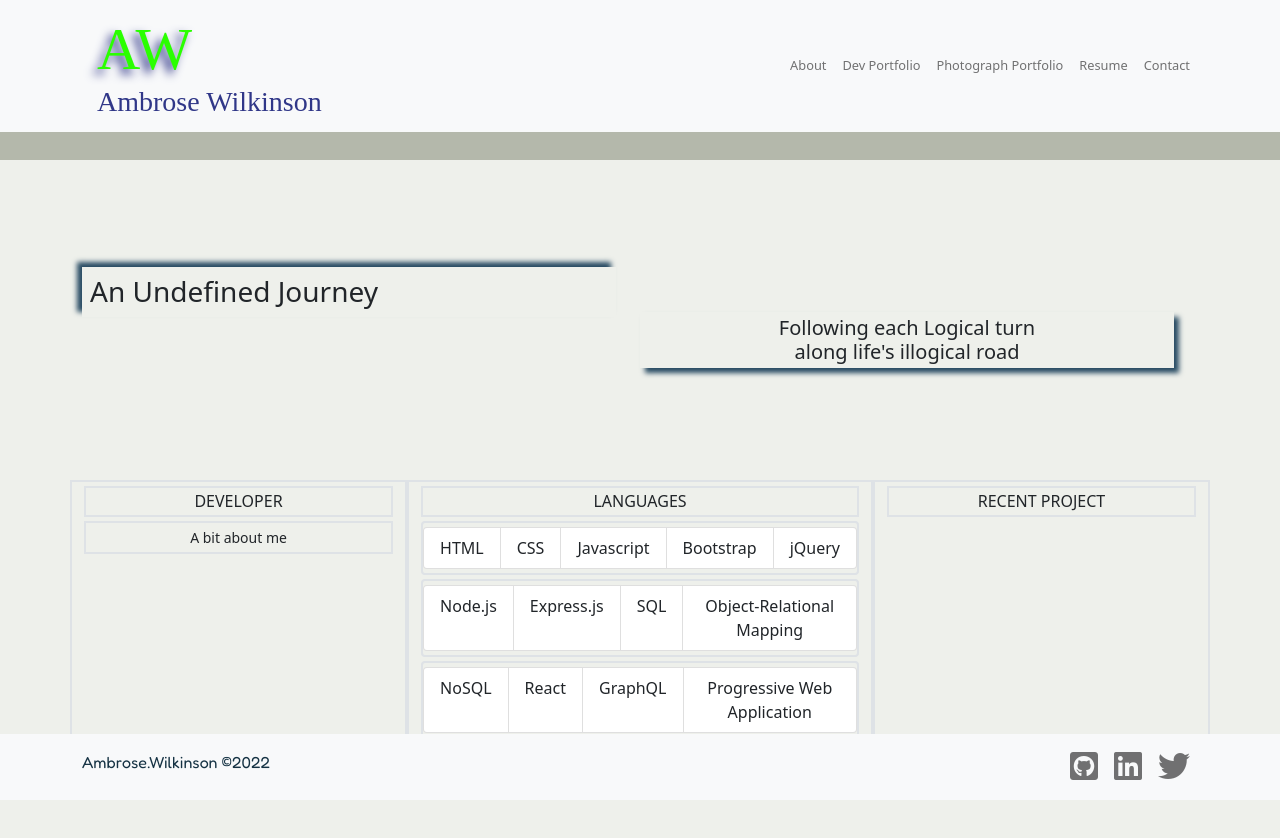
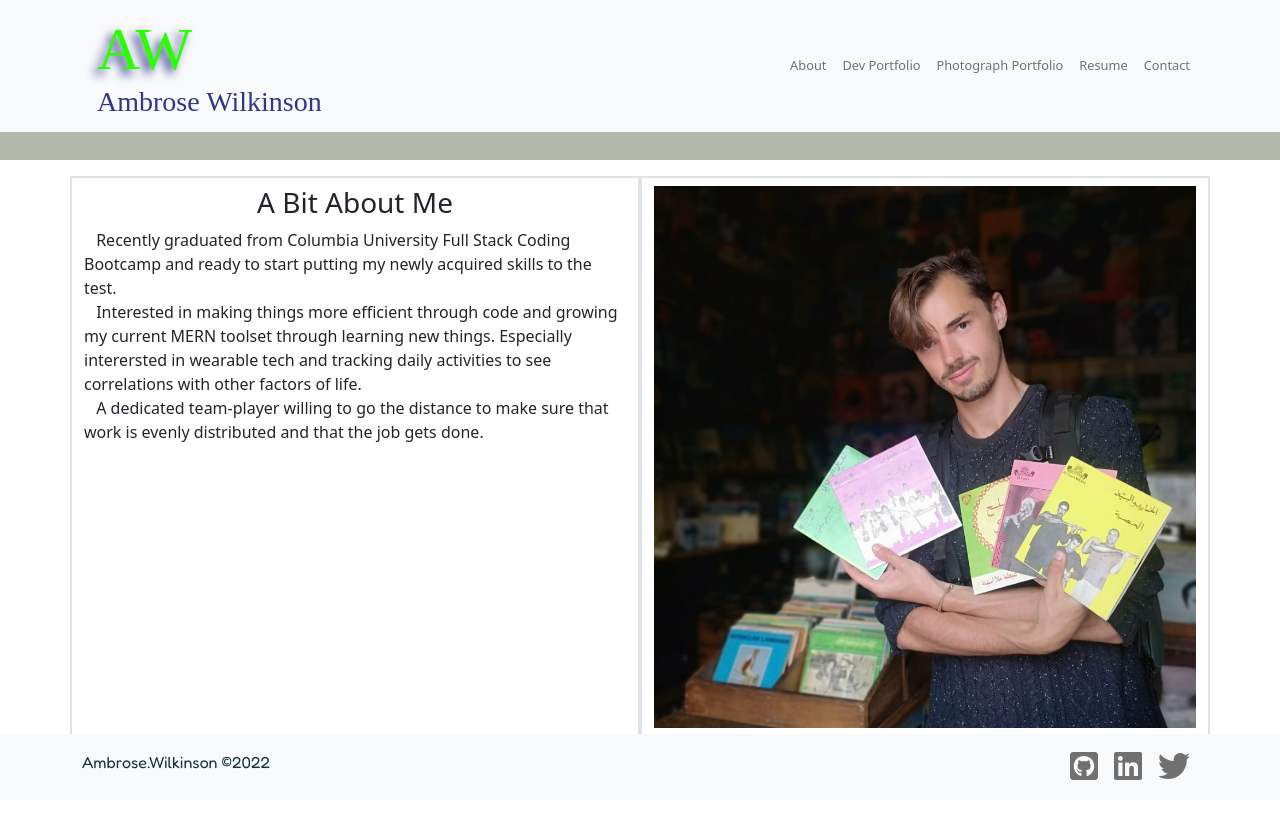
Before and after one commit to a-breezy/portfolio, a React (Create React App) app: page / in a window 1280 px wide. Shown: the top 838 px of the page. After the commit the page ends 800 px from the top, so only its background shows below. Built offline with nearby package versions, Linux system fonts and the light colour scheme; a web font is replaced by a local one.

Commit message:
add about page

```diff
--- a/src/App.js
+++ b/src/App.js
@@ -1,4 +1,4 @@
-import React from "react";
+import React, { useState } from "react";
 
 import "./App.scss";
 
@@ -6,21 +6,35 @@ import Header from "./components/Header";
 import Footer from "./components/Footer";
 import Hero from "./components/Hero";
 import AboutMe from "./components/AboutMe";
+import AboutSection from "./components/AboutSection";
 
 import { ThemeProvider } from "react-bootstrap";
 import "bootstrap/dist/css/bootstrap.min.css";
 
 function App() {
+	const pages = [
+		{ name: "home", component: <Hero /> },
+		{ name: "about", component: <AboutSection /> },
+		// {name: "dev", component: <Dev /> + <AboutMe />},
+		// {name: "photography", component: <Photography />},
+		// {name: "contact", component: <Contact />},
+		// {name: "resume", component: <Resume />},
+	];
+
+	const [page, setPage] = useState(pages.home);
+
 	return (
 		<div className="full-screen">
 			<ThemeProvider
 				breakpoints={["xxxl", "xxl", "xl", "lg", "md", "sm", "xs", "xxs"]}
 			>
-				<Header />
-				<div className="body">
+				<Header pages={pages} setPage={setPage} />
+				<main>{page}</main>
+				<AboutSection />
+				{/* <div className="body">
 					<Hero />
 					<AboutMe />
-				</div>
+				</div> */}
 				<Footer />
 			</ThemeProvider>
 		</div>
--- /dev/null
+++ b/src/components/AboutSection/index.js
@@ -0,0 +1,47 @@
+import React, { useState } from "react";
+import { Col, Container, Row } from "react-bootstrap";
+
+import "./index.scss";
+import profile from "../../assets/img/profile.jpg";
+
+const Hero = () => {
+	// const handleClick = () => {
+	//     setPage('page')
+	// };
+
+	return (
+		<div className="about-section">
+			<Container className="about-section-container">
+				<Row className="py-3">
+					<Col className="border border-2 profile-col">
+						<h3 className="mt-2 text-center">A Bit About Me</h3>
+						<p className="description">
+							&ensp; Recently graduated from Columbia University Full Stack
+							Coding Bootcamp and ready to start putting my newly acquired
+							skills to the test.
+							<br />
+							&ensp; Interested in making things more efficient through code and
+							growing my current MERN toolset through learning new things.
+							Especially interersted in wearable tech and tracking daily
+							activities to see correlations with other factors of life.
+							<br />
+							&ensp; A dedicated team-player willing to go the distance to make
+							sure that work is evenly distributed and that the job gets done.
+						</p>
+					</Col>
+
+					<Col className="border border-2">
+						<img
+							src={profile}
+							className="profile-image my-2"
+							style={{ width: "100%" }}
+							alt="Profile"
+						/>
+					</Col>
+				</Row>
+			</Container>
+		</div>
+	);
+};
+
+export default Hero;
--- /dev/null
+++ b/src/components/AboutSection/index.scss
@@ -0,0 +1,22 @@
+@import '../../App.scss';
+
+.about {
+   .about-section-container {
+       .about-row {
+           min-height: 30vh;
+           font-style: "Roboto";
+
+           .profile-col {
+            max-width: 45%;
+
+            .profile-image {
+                border-radius: 8px;
+                width: 50%;
+            }
+           }
+           .description {
+               font-size: 12px;
+           }
+       }
+   }
+}
--- a/src/components/Header/index.js
+++ b/src/components/Header/index.js
@@ -1,10 +1,14 @@
-import React from "react";
+import React, { useState } from "react";
 import { Container, Navbar, Nav } from "react-bootstrap";
 
 import "./index.scss";
 // import Navbar from "../Navbar";
 
 const Header = () => {
+	// const handleClick = () => {
+	//     setPage('page')
+	// };
+
 	return (
 		<header className="header">
 			<Navbar bg="light" expand="md" sticky="top">
```
Also changed, not shown: src/assets/img/profile.jpg (added).
